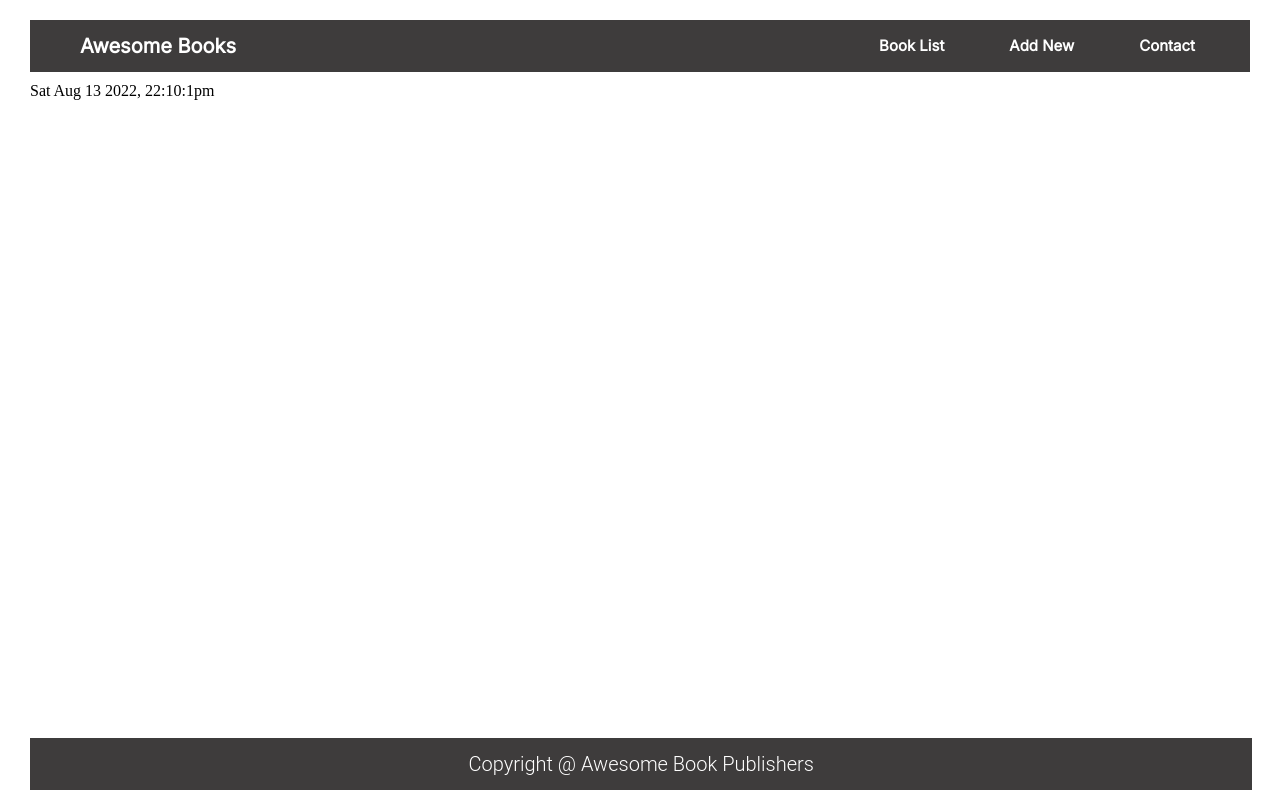
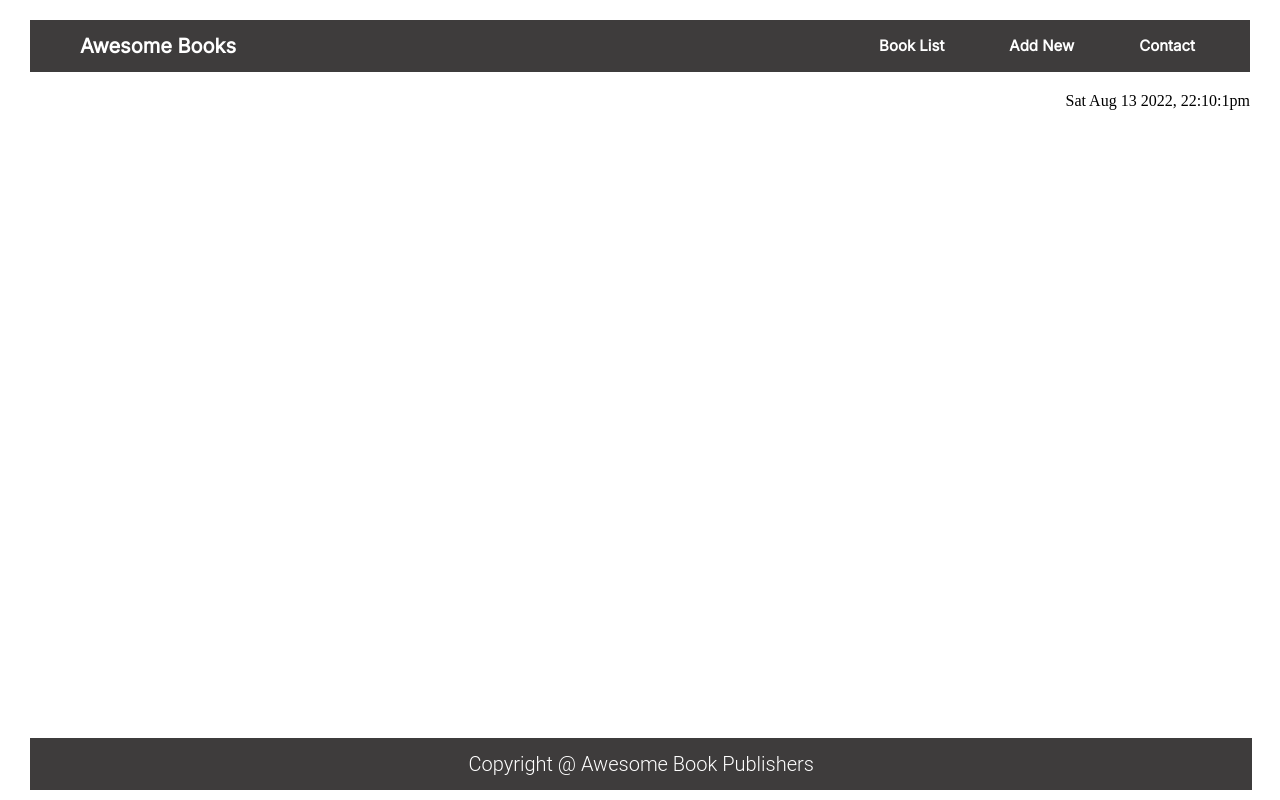
Before and after one commit to AduwuJoseph/Mv-AwesomeBooks, a website: page index.html in a window 1280 px wide. Drawn offline with Linux system fonts and the light colour scheme.

Commit message:
align date right as required

```diff
--- a/style.css
+++ b/style.css
@@ -128,3 +128,7 @@ footer {
   align-items: center;
   width: 95.5%;
 }
+
+.date {
+  float: right;
+}
```
